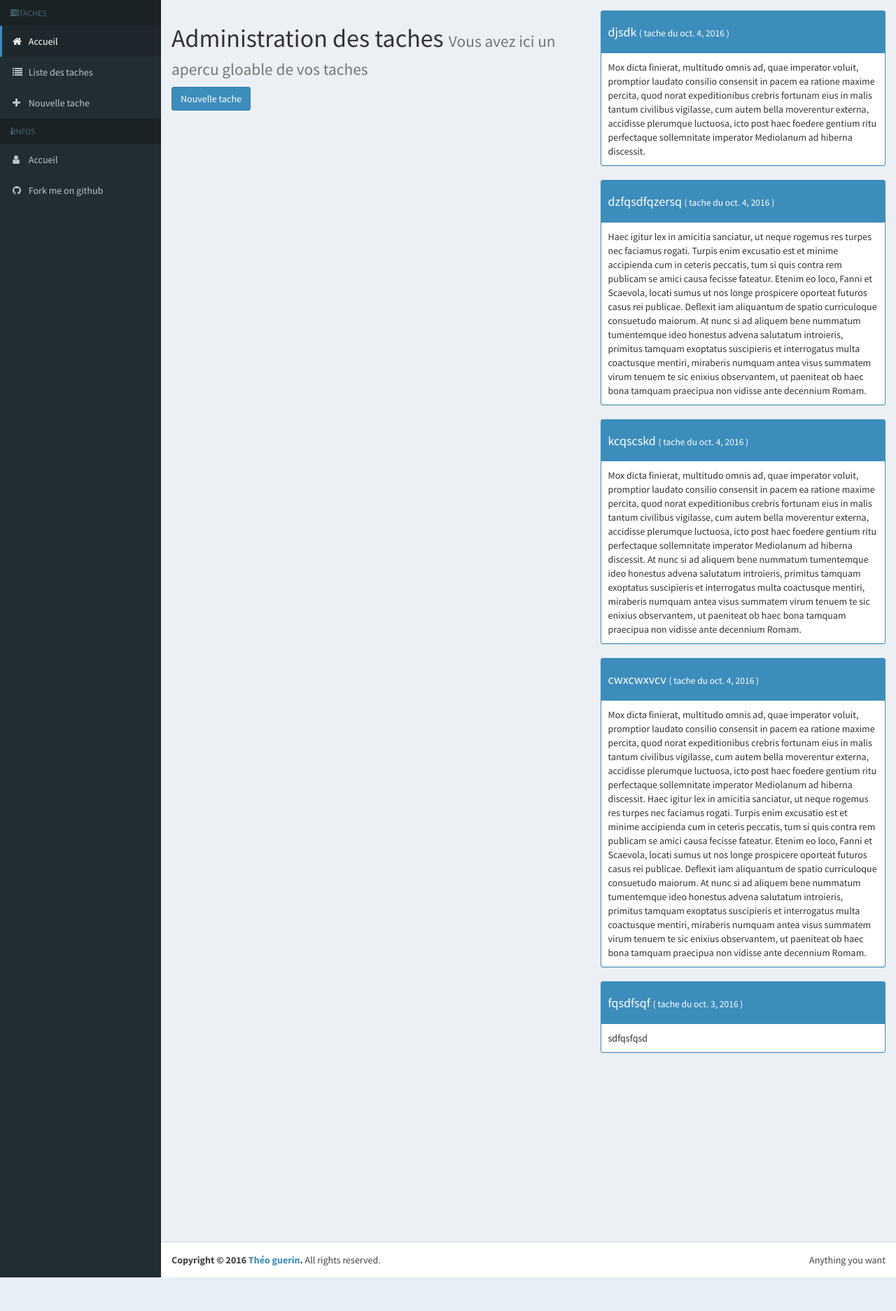
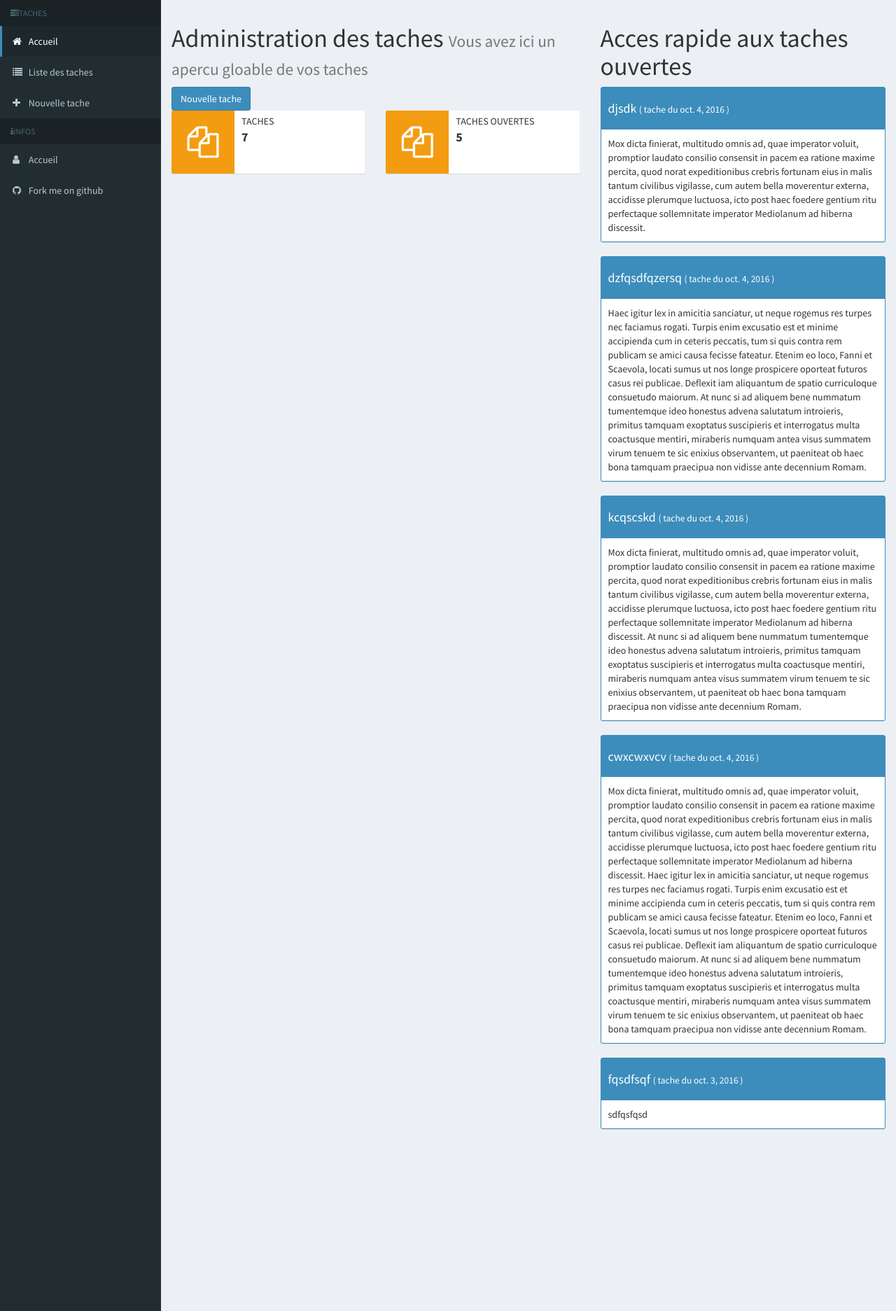
Before and after one commit to Klaism/lestaches-django, a Django app: page /lestaches/ in a window 1280 px wide. Shown: the part 50-1923 px from the top of the page at 70% size. Before the commit the page ends 1875 px from the top, so only its background shows below. Run offline with Django 3.2, Linux system fonts and the light colour scheme; data comes from the database, SQL or seed files in the repository; some libraries are stand-ins or nearby versions.

Commit message:
modification de l'accueil

```diff
--- a/lesTaches/views.py
+++ b/lesTaches/views.py
@@ -11,8 +11,9 @@ def about(request):
     return render(request,'lesTaches/about.html')
 
 def home(request):
-    objects = Task.objects.all().order_by('-createdDate')
-    return render(request,'lesTaches/home.html', {"taches": objects })
+    taches = Task.objects.all().order_by('-createdDate')
+    allTaches = len(taches)
+    return render(request,'lesTaches/home.html', {"taches": taches.filter(closed=False), "total": allTaches })
 
 
 def task_listing(request):
--- a/templates/lesTaches/home.html
+++ b/templates/lesTaches/home.html
@@ -6,8 +6,34 @@
     <div class="col-sm-12 col-md-7">
         <h1>Administration des taches <small>Vous avez ici un apercu gloable de vos taches</small></h1>
         <a class="btn btn-primary" href="{% url 'new_task' %}">Nouvelle tache</a>
+        <div class="row">
+            <div class="col-md-6">
+                <div class="info-box">
+                    <span class="info-box-icon bg-yellow"><i class="fa fa-files-o"></i></span>
+
+                    <div class="info-box-content">
+                        <span class="info-box-text">Taches</span>
+                        <span class="info-box-number">{{total}}</span>
+                    </div>
+                    <!-- /.info-box-content -->
+                </div>
+            </div>
+            <div class="col-md-6">
+                <div class="info-box">
+                    <span class="info-box-icon bg-yellow"><i class="fa fa-files-o"></i></span>
+
+                    <div class="info-box-content">
+                        <span class="info-box-text">Taches ouvertes</span>
+                        <span class="info-box-number">{{taches|length}}</span>
+                    </div>
+                    <!-- /.info-box-content -->
+                </div>
+            </div>
+        </div>
     </div>
     <div class="col-sm-12 col-md-5">
+        <h1>Acces rapide aux taches ouvertes</h1>
+
         {% for tache in taches %}
         {% if tache.closed %}
         {% else %}
```
